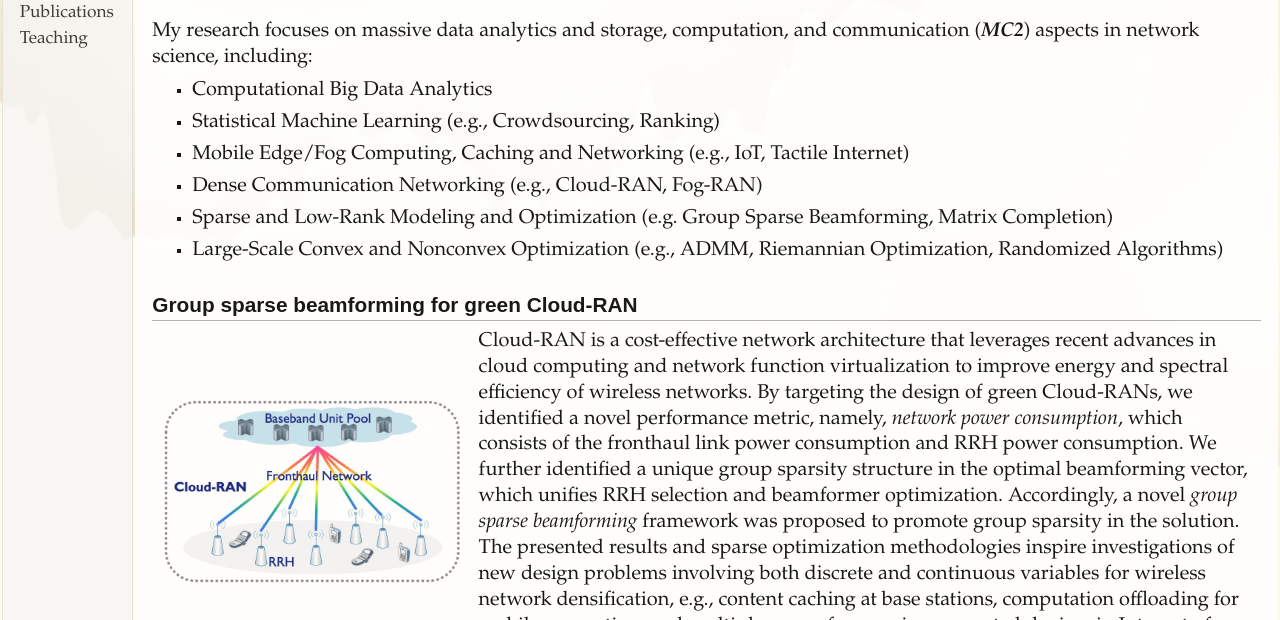
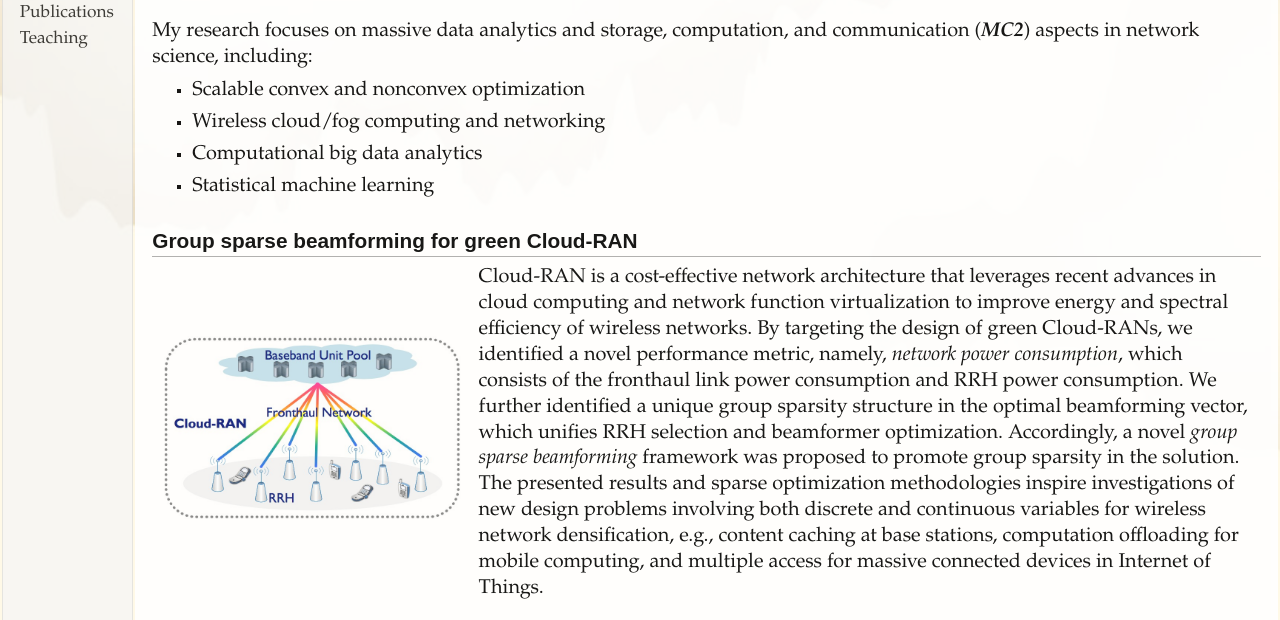
Before and after one commit to SHIYUANMING/shiyuanming.github.io, a plain HTML site: page research.html in a window 1280 px wide. Shown: the part 130-750 px from the top of the page. Drawn offline with Linux system fonts and the light colour scheme.

Commit message:
Add files via upload

```diff
--- a/research.html
+++ b/research.html
@@ -25,17 +25,13 @@
 </div>
 <p>My research focuses on massive data analytics and storage, computation, and communication (<i><b>MC2</b></i>) aspects in network science, including: </p>
 <ul>
-<li><p>Computational Big Data Analytics</p>
+<li><p>Scalable convex and nonconvex optimization</p>
 </li>
-<li><p>Statistical Machine Learning (e.g., Crowdsourcing, Ranking)</p>
+<li><p>Wireless cloud/fog computing and networking</p>
 </li>
-<li><p>Mobile Edge/Fog Computing, Caching and Networking (e.g., IoT, Tactile Internet)</p>
+<li><p>Computational big data analytics</p>
 </li>
-<li><p>Dense Communication Networking (e.g., Cloud-RAN, Fog-RAN) </p>
-</li>
-<li><p>Sparse and Low-Rank Modeling and Optimization (e.g. Group Sparse Beamforming, Matrix Completion)</p>
-</li>
-<li><p>Large-Scale Convex and Nonconvex Optimization (e.g., ADMM, Riemannian Optimization, Randomized Algorithms)</p>
+<li><p>Statistical machine learning</p>
 </li>
 </ul>
 <h2>Group sparse beamforming for green Cloud-RAN</h2>
@@ -70,7 +66,7 @@ we present a novel two-stage approach to solve general large-scale convex optimi
 </ul>
 <div id="footer">
 <div id="footer-text">
-Page generated 2016-09-11 18:08:26 CST, by <a href="http://jemdoc.jaboc.net/">jemdoc</a>.
+Page generated 2016-11-08 12:14:23 CST, by <a href="http://jemdoc.jaboc.net/">jemdoc</a>.
 (<a href="research.jemdoc">source</a>)
 </div>
 </div>
```
Also changed, not shown: 1 other file.
